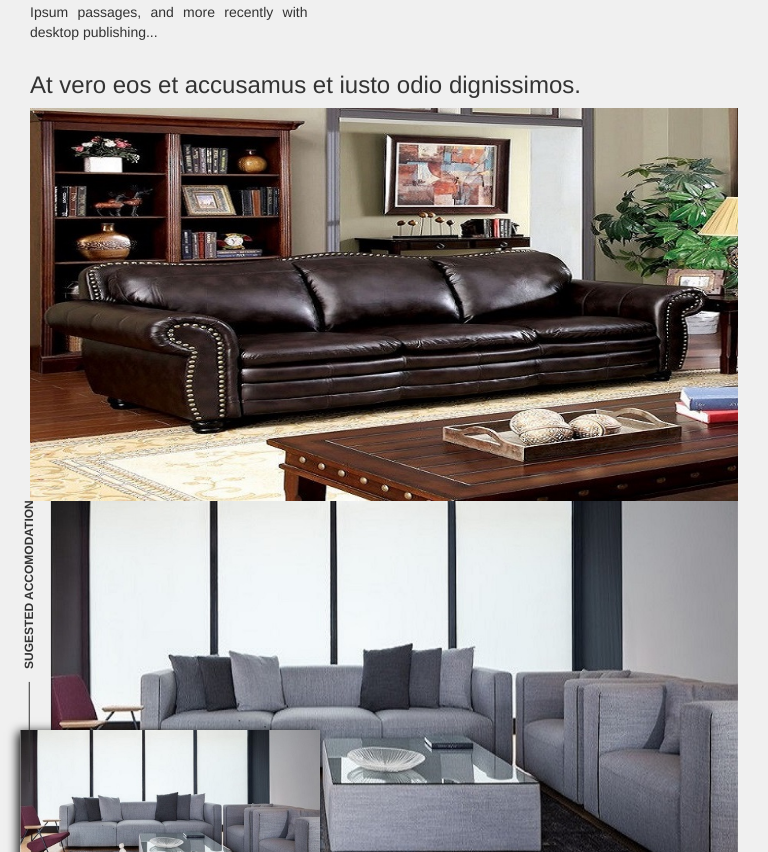
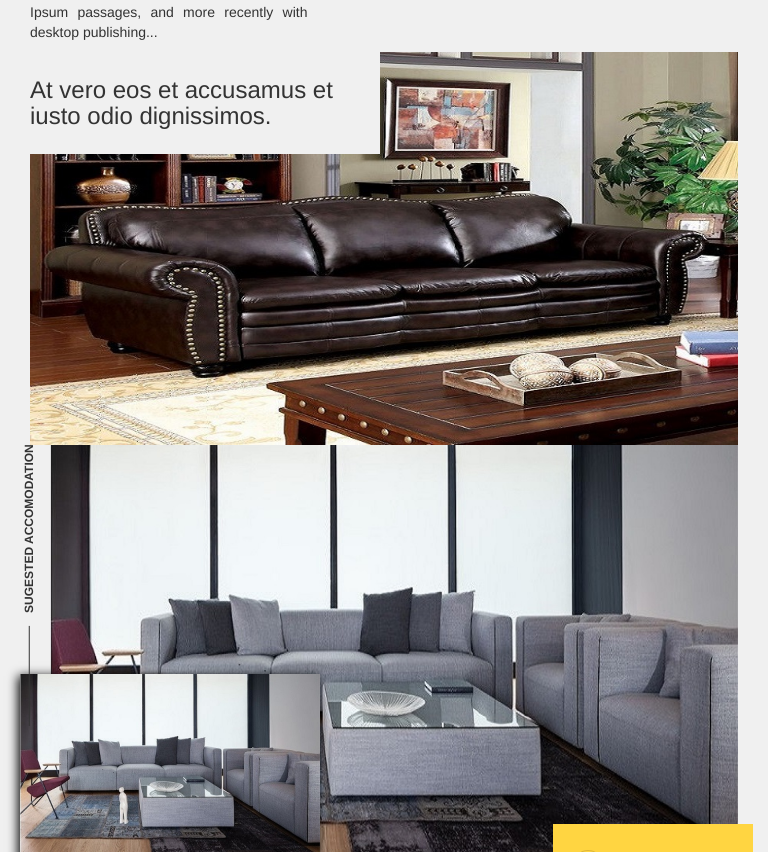
Before and after one commit to BalRamBKB/interior-decoration, a plain HTML site: page index.html in a window 768 px wide. Shown: the part 952-1804 px from the top of the page. Drawn offline with nearby package versions, Linux system fonts and the light colour scheme.

Commit message:
custom css updated

```diff
--- a/css/custom.css
+++ b/css/custom.css
@@ -534,11 +534,19 @@ hr {
 
 }
 
-@media screen and (max-width: 769px) {
+@media screen and (min-width: 768px) and (max-width: 769px){
 .logo {
   height: 70px;
   padding-left: 0;
 }
+  h3.text-overlay-2 {
+    background: #F0F0F0;
+    margin: 0;
+    padding: 25px 0;
+    position: absolute;
+    width: 350px;
+    z-index: 99999999;
+  }
 }
 
 @media screen and (min-width: 769px) {
```
